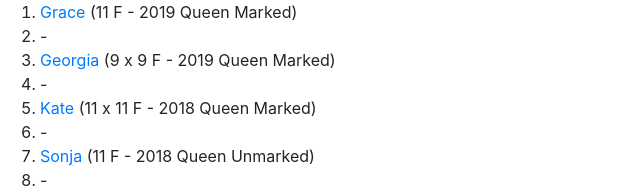
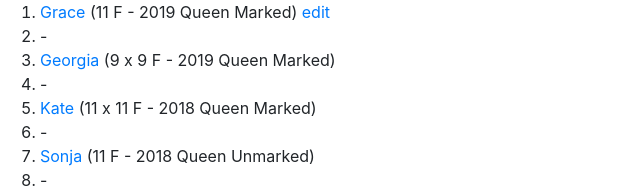
Before and after one commit to joejcollins/rhapsody-angel, a Jekyll site: the page built from index.md, in a window 1280 px wide. Shown: the top 195 px of the page, without its empty margins (0-640 px from the left). Built offline with Jekyll 4.4.1, drawn with Linux system fonts in a browser that asks for light colours.

Commit message:
Edit possibility

```diff
--- a/_includes/apiary.md
+++ b/_includes/apiary.md
@@ -1,4 +1,4 @@
-1. [Grace]({{ site.baseurl }}/queens/grace/) (11 F - 2019 Queen Marked)
+1. [Grace]({{ site.baseurl }}/queens/grace/) (11 F - 2019 Queen Marked) [edit](https://github.com/joejcollins/rhapsody-angel/edit/master/{{page.url | replace:'.html','.md'}})
 1. -
 1. [Georgia]({{ site.baseurl }}/queens/georgia/) (9 x 9 F - 2019 Queen Marked)
 1. -
```
